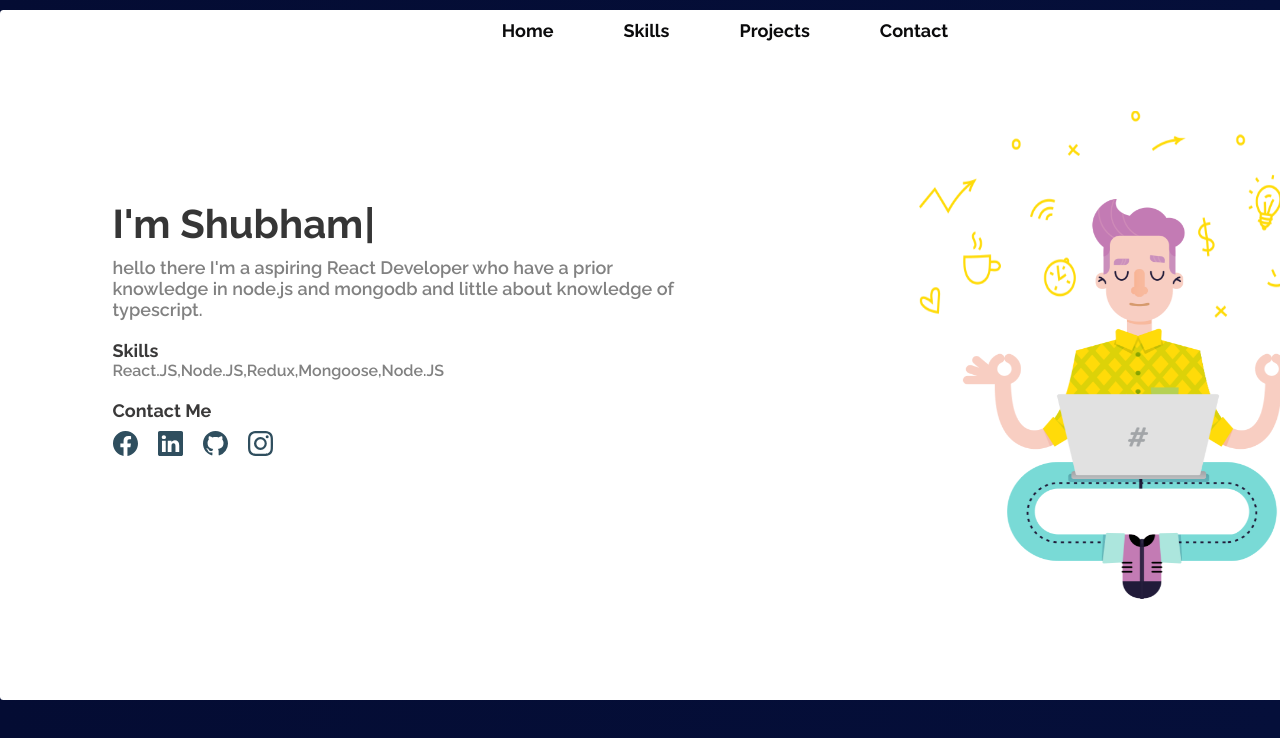
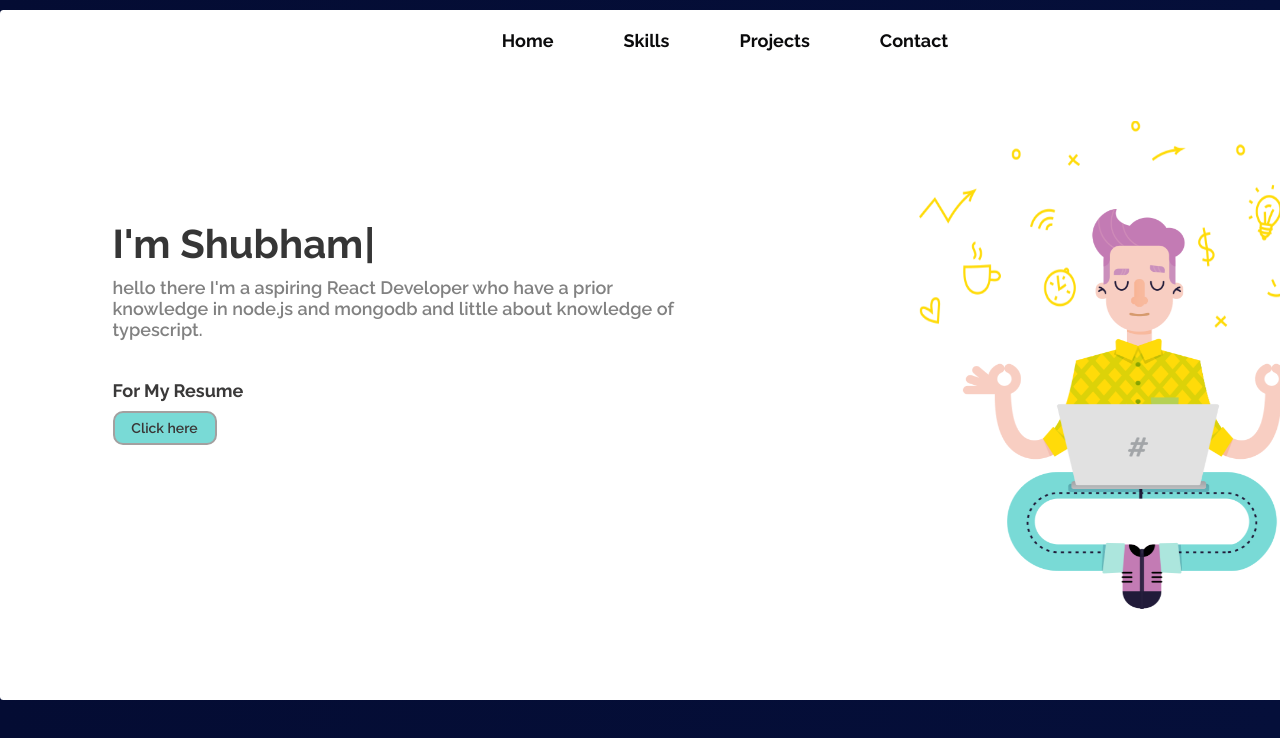
Before and after one commit to shubham19971997/portfolio, a React (Create React App) app: page / in a window 1280 px wide. Shown: the top 738 px of the page. Built offline with nearby package versions, Linux system fonts and the light colour scheme.

Commit message:
Resume & Link Fixes

```diff
--- a/src/LandingPage.css
+++ b/src/LandingPage.css
@@ -88,7 +88,7 @@
 .LandingPage-body-left {
   background-color: rgb(255, 255, 255);
   width: 600px;
-  padding-top: 75px;
+  padding-top: 80px;
 }
 @import url('https://fonts.googleapis.com/css2?family=Raleway:wght@600&display=swap');
 .LBLC-description {
@@ -101,7 +101,7 @@
 }
 
 .left-part-content-heading-skills {
-  margin-top: 20px;
+  margin-top: 40px;
   color: rgb(58, 57, 57);
   font-family: 'Raleway', sans-serif;
   font-size: 18px;
@@ -145,3 +145,28 @@
 .margin{
   margin-left: 20px;
 }
+
+.resume-home{
+  margin-top: 10px;
+  height: 30px;
+  width: 100px;
+  background-color: #79DAD6;
+  border-radius: 10px;
+  border: 2px solid rgb(163, 160, 160);
+  cursor: pointer;
+  transition: .8s ease-in-out;
+  color: rgb(58, 54, 54);
+}
+
+.resume-home:hover{
+  background-color: #FFDB09;
+  border: 2px solid rgb(129, 128, 128);
+}
+
+.resume-home-text{
+  text-align: center;
+  margin-top: 7px;
+  font-family: 'Raleway', sans-serif;
+  font-size: 14px;
+  font-weight: 200;
+}
--- a/src/Navbar.css
+++ b/src/Navbar.css
@@ -4,15 +4,15 @@
   flex-direction: row;
   justify-content: center;
   height: 30px;
-  margin-top: 10px;
+  margin-top: 20px;
 }
 
-a{
+a {
   text-decoration: none;
   color: rgb(11, 11, 12);
 }
 
-.navbar-heading{
+.navbar-heading {
   margin-top: 10px;
   margin: 35px;
   font-size: 18px;
@@ -21,7 +21,7 @@ a{
   text-decoration: none;
 }
 
-.navbar-heading:hover{
+.navbar-heading:hover {
   border-bottom: 2px solid rgb(71, 71, 71);
   color: rgb(71, 71, 71);
 }
--- a/src/pages/Contact.js
+++ b/src/pages/Contact.js
@@ -1,7 +1,13 @@
 import React from 'react'
 import TypeEffect from './typeEffect'
 import './Contact.css'
-import { GrFacebookOption, GrInstagram, GrLinkedinOption,GrGithub,GrTwitter } from 'react-icons/gr'
+import {
+  GrFacebookOption,
+  GrInstagram,
+  GrLinkedinOption,
+  GrGithub,
+  GrTwitter,
+} from 'react-icons/gr'
 
 function Contact() {
   return (
@@ -21,23 +27,39 @@ function Contact() {
       </div>
       <div className='contact-social-media'>
         <div className='contact-social-media-fr'>
+          <a
+            href='https://www.facebook.com/shubham.sikarwar.560'
+            target='_blank'
+          >
             <div className='social-media-box'>
               <GrFacebookOption className='social-media-logo' size={35} />
             </div>
+          </a>
+          <a href='https://www.instagram.com/shubham_raahi/' target='_blank'>
             <div className='social-media-box-ig'>
               <GrInstagram className='social-media-logo' size={35} />
             </div>
+          </a>
+          <a
+            href='https://www.linkedin.com/in/shubham-sikarwar-6085b3163/'
+            target='_blank'
+          >
             <div className='social-media-box'>
               <GrLinkedinOption className='social-media-logo' size={35} />
             </div>
+          </a>
         </div>
         <div className='contact-social-media-fr'>
+          <a href='https://github.com/shubham19971997' target='_blank'>
             <div className='social-media-box-gh'>
               <GrGithub className='social-media-logo' size={35} />
             </div>
+          </a>
+          <a href='https://twitter.com/Shubham70679683' target='_blank'>
             <div className='social-media-box'>
               <GrTwitter className='social-media-logo' size={35} />
             </div>
+          </a>
         </div>
       </div>
     </div>
--- a/src/pages/Home.js
+++ b/src/pages/Home.js
@@ -12,36 +12,11 @@ function home() {
           hello there I'm a aspiring React Developer who have a prior knowledge
           in node.js and mongodb and little about knowledge of typescript.
         </p>
-        <h4 className='left-part-content-heading-skills'>Skills</h4>
-        <p className='left-part-content-description'>
-          React.JS,Node.JS,Redux,Mongoose,Node.JS
-        </p>
-        <h4 className='left-part-content-heading'>Contact Me</h4>
-        <div className='left-part-logo'>
-          <a
-            href='https://www.facebook.com/shubham.sikarwar.560'
-            className='left-part-link'
-          >
-            <BsFacebook className='socialMedia-logo' size={25} />
-          </a>
-          <a
-            href='https://www.linkedin.com/in/shubham-sikarwar-6085b3163/'
-            className='left-part-link margin'
-          >
-            <BsLinkedin className='socialMedia-logo' size={25} />
-          </a>
-          <a
-            href='https://github.com/shubham19971997'
-            className='left-part-link margin'
-          >
-            <BsGithub className='socialMedia-logo' size={25} />
-          </a>
-          <a
-            href='https://www.instagram.com/shubham_raahi/'
-            className='left-part-link margin'
-          >
-            <BsInstagram className='socialMedia-logo' size={25} />
-          </a>
+        <div>
+          <h4 className='left-part-content-heading-skills'>For My Resume</h4>
+          <div className='resume-home'>
+            <p className="resume-home-text">Click here</p>
+          </div>
         </div>
       </div>
     </div>
--- a/src/pages/Skills.js
+++ b/src/pages/Skills.js
@@ -49,15 +49,18 @@ function skills() {
           <h2>Resume</h2>
           <div className='skills-body-resume-body'>
             <div>
+              <a href="https://github.com/" target='_blank'>
               <img
                 src={resume}
                 alt='resume'
                 className='skills-body-resume-body-img'
+                href="https://www.googleapis.com/"
               />
-              {/* <FaDownload color={'white'} size={20} className="skills-body-resume-download" /> */}
+              </a>
             </div>
+            <FaDownload color={'white'} size={20} className="skills-body-resume-download" />
             <p className='skills-body-resume-body-text'>
-              Click here to download
+              Click here For Resume
             </p>
           </div>
         </div>
--- a/src/pages/skills.css
+++ b/src/pages/skills.css
@@ -82,8 +82,8 @@
 }
 .skills-body-resume-body {
   margin-top: 10px;
-  height: 140px;
-  width: 200px;
+  height: 100px;
+  width: 150px;
   font-size: 14px;
   background-color: #2b3a4d;
   display: flex;
@@ -91,18 +91,22 @@
   border-radius: 5px;
 }
 .skills-body-resume-body-img {
-  height: 120px;
-  width: 200px;
+  height: 100px;
+  width: 150px;
   border-radius: 5px;
+  display: block;
+  position: relative;
 }
 .skills-body-resume-body-img:hover {
-  opacity: 0.5;
+  opacity: 0.2;
   cursor: pointer;
 }
 .skills-body-resume-body-text {
+  font-size: 12px;
   text-align: center;
   color: rgb(255, 249, 249);
 }
 .skills-body-resume-download {
-  margin-top: 0px;
+  margin-left: 60px;
+  margin-top: -60px;
 }
```
Lines whose indentation alone changed are shown as unchanged.
